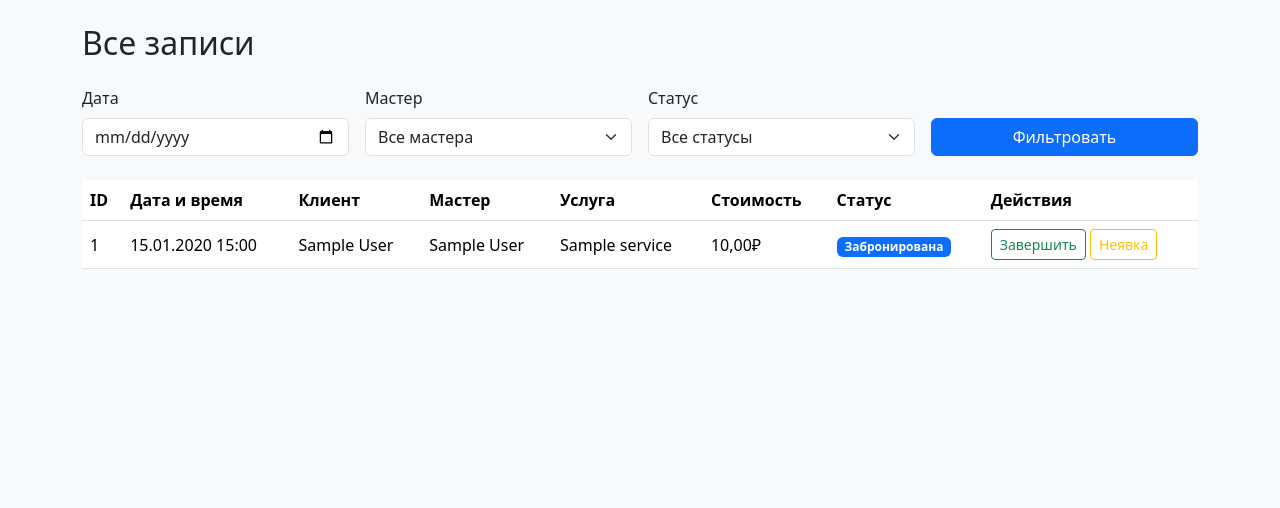
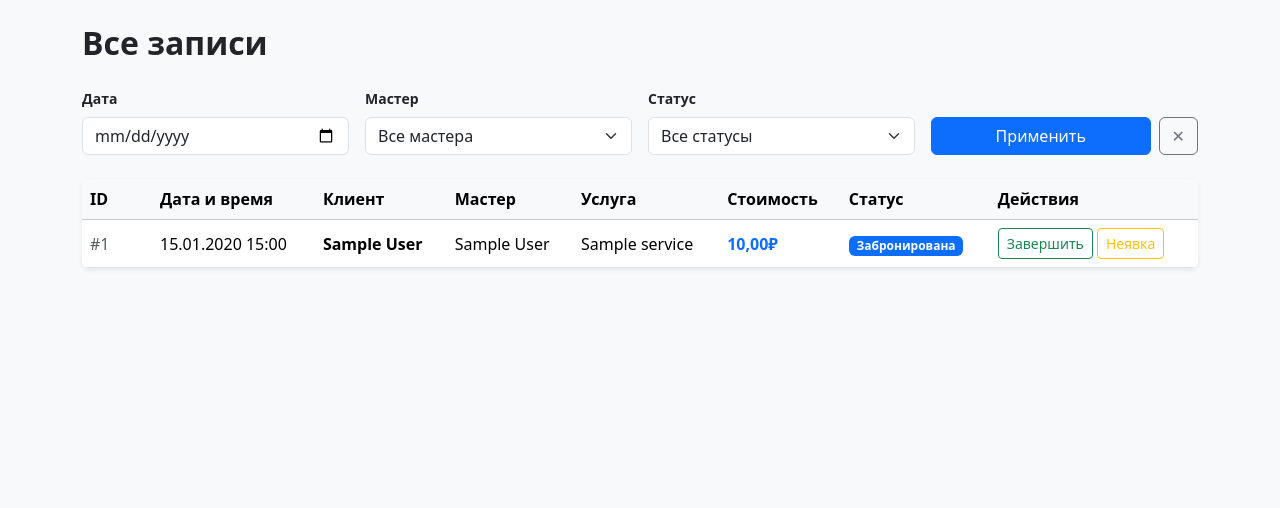
Before and after one commit to Serghqa/SlotMe, a Django app: page /appointments/admin/ in a window 1280 px wide. Shown: the part 56-564 px from the top of the page. Run offline with Django 5.2, Linux system fonts and the light colour scheme; a user stored in the database is signed in; tables that the repository leaves empty hold one stand-in row (values such as "Sample post").

Commit message:
The template has been improved admin_list.html

```diff
--- a/templates/appointments/admin_list.html
+++ b/templates/appointments/admin_list.html
@@ -3,16 +3,16 @@
 {% block title %}Управление записями — SlotMe{% endblock title %}
 
 {% block content %}
-<h2 class="mb-4">Все записи</h2>
+<h2 class="mb-4 fw-bold">Все записи</h2>
 
 <!-- Фильтры -->
-<form method="get" class="row g-3 mb-4">
-    <div class="col-md-3">
-        <label for="date" class="form-label">Дата</label>
+<form method="get" class="row g-3 mb-4 align-items-md-end">
+    <div class="col-sm-6 col-md-3">
+        <label for="date" class="form-label small fw-bold">Дата</label>
         <input type="date" name="date" id="date" class="form-control" value="{{ selected_date }}">
     </div>
-    <div class="col-md-3">
-        <label for="master" class="form-label">Мастер</label>
+    <div class="col-sm-6 col-md-3">
+        <label for="master" class="form-label small fw-bold">Мастер</label>
         <select name="master" id="master" class="form-select">
             <option value="">Все мастера</option>
             {% for master in masters %}
@@ -22,8 +22,8 @@
             {% endfor %}
         </select>
     </div>
-    <div class="col-md-3">
-        <label for="status" class="form-label">Статус</label>
+    <div class="col-sm-6 col-md-3">
+        <label for="status" class="form-label small fw-bold">Статус</label>
         <select name="status" id="status" class="form-select">
             <option value="">Все статусы</option>
             {% for value, label in status_choices %}
@@ -31,18 +31,23 @@
             {% endfor %}
         </select>
     </div>
-    <div class="col-md-3 d-flex align-items-end">
-        <button type="submit" class="btn btn-primary w-100">Фильтровать</button>
+    <div class="col-sm-6 col-md-3">
+        <div class="d-flex gap-2">
+            <button type="submit" class="btn btn-primary flex-grow-1">Применить</button>
+            <a href="{% url 'appointments:admin_list' %}" class="btn btn-outline-secondary" title="Сбросить фильтры">
+                ✕
+            </a>
+        </div>
     </div>
 </form>
 
 <!-- Таблица -->
 {% if appointments %}
-    <div class="table-responsive">
-        <table class="table table-hover align-middle">
-            <thead>
+    <div class="table-responsive shadow-sm rounded">
+        <table class="table table-hover align-middle mb-0">
+            <thead class="table-light">
                 <tr>
-                    <th>ID</th>
+                    <th style="width: 70px;">ID</th>
                     <th>Дата и время</th>
                     <th>Клиент</th>
                     <th>Мастер</th>
@@ -55,12 +60,12 @@
             <tbody>
                 {% for appointment in appointments %}
                     <tr>
-                        <td>{{ appointment.id }}</td>
+                        <td class="text-muted">#{{ appointment.id }}</td>
                         <td>{{ appointment.start_datetime|date:"d.m.Y H:i" }}</td>
-                        <td>{{ appointment.client.get_full_name|default:appointment.client.username }}</td>
+                        <td class="fw-semibold">{{ appointment.client.get_full_name|default:appointment.client.username }}</td>
                         <td>{{ appointment.master.user.get_full_name|default:appointment.master.user.username }}</td>
                         <td>{{ appointment.service.name|default:"—" }}</td>
-                        <td>{{ appointment.service.price|default:"—" }}₽</td>
+                        <td class="fw-bold text-primary">{{ appointment.service.price|default:"—" }}₽</td>
                         <td>
                             {% if appointment.status == 'booked' %}
                                 <span class="badge bg-primary">Забронирована</span>
@@ -77,7 +82,7 @@
                                 {% if appointment.status == 'booked' %}
                                     {% if appointment.end_datetime < now %}
                                         <form method="post" action="{% url 'appointments:admin_update_status' appointment.id %}{% if request.GET.urlencode %}?{{ request.GET.urlencode }}{% endif %}"
-                                                onsubmit="return confirm('Изменить статус записи #{{ appointment.id }}?')">
+                                            onsubmit="return confirm('Изменить статус записи #{{ appointment.id }} на «Завершена»?')">
                                             {% csrf_token %}
                                             <input type="hidden" name="status" value="completed">
                                             <button type="submit" class="btn btn-sm btn-outline-success">Завершить</button>
@@ -85,7 +90,7 @@
                                     {% endif %}
                                     {% if appointment.start_datetime < now %}
                                         <form method="post" action="{% url 'appointments:admin_update_status' appointment.id %}{% if request.GET.urlencode %}?{{ request.GET.urlencode }}{% endif %}"
-                                                onsubmit="return confirm('Изменить статус записи #{{ appointment.id }}?')">
+                                            onsubmit="return confirm('Изменить статус записи #{{ appointment.id }} на «Неявка»?')">
                                             {% csrf_token %}
                                             <input type="hidden" name="status" value="no_show">
                                             <button type="submit" class="btn btn-sm btn-outline-warning">Неявка</button>
@@ -96,6 +101,8 @@
                                             Отменить
                                         </a>
                                     {% endif %}
+                                {% else %}
+                                    <span class="text-muted small">—</span>
                                 {% endif %}
                             </div>
                         </td>
@@ -105,6 +112,6 @@
         </table>
     </div>
 {% else %}
-    <div class="alert alert-info">Записей не найдено.</div>
+    <div class="alert alert-info shadow-sm mb-0">Записей не найдено.</div>
 {% endif %}
 {% endblock content %}
```
Lines whose indentation alone changed are shown as unchanged.
